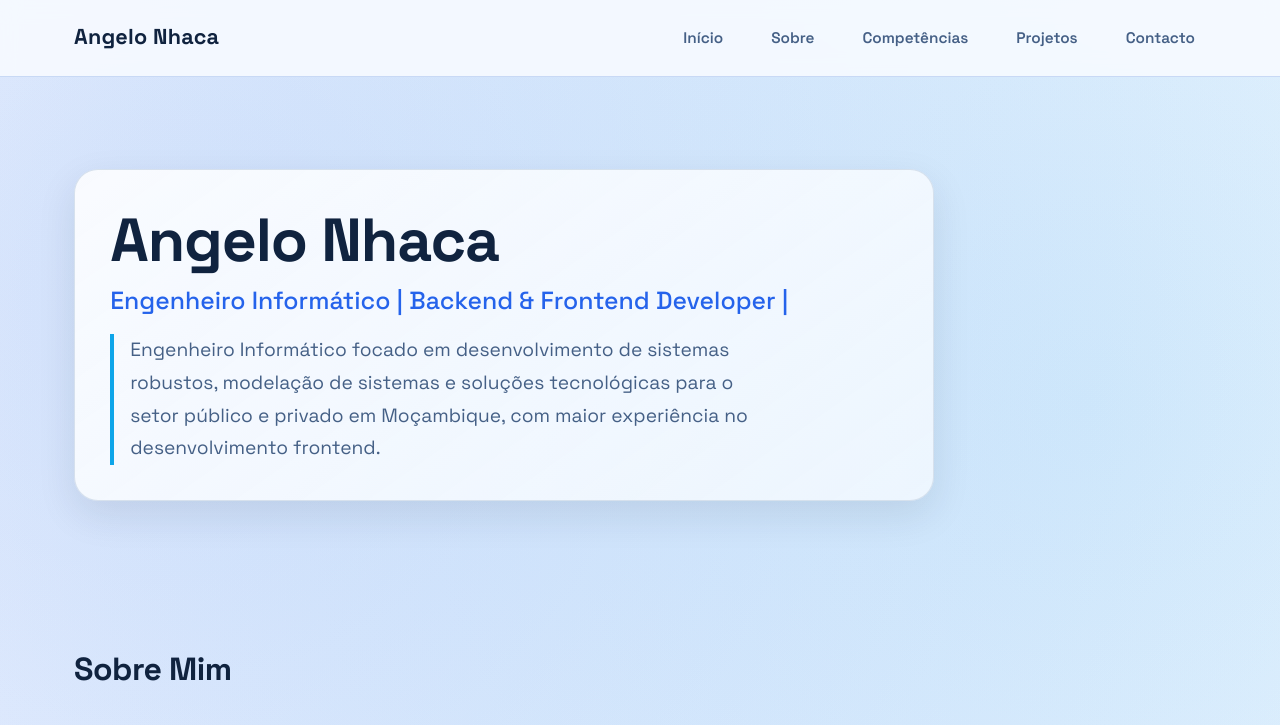
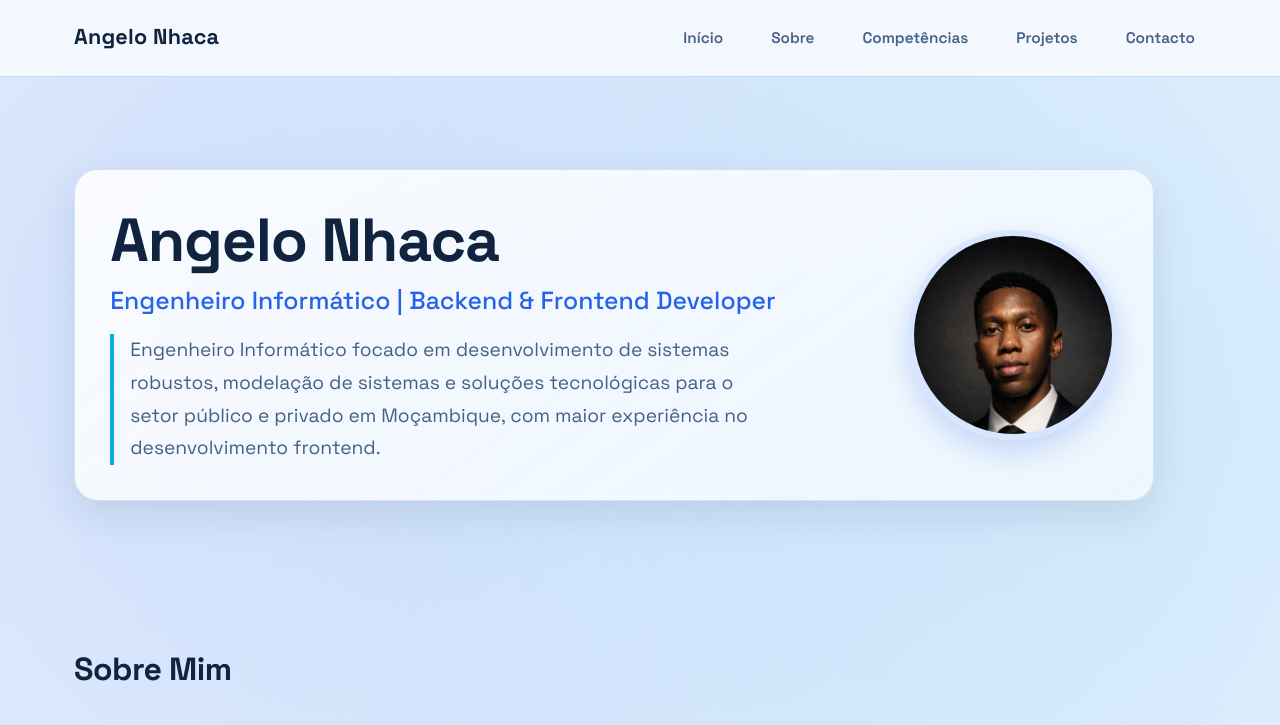
Before and after one commit to NelsonNKH320/NelsonNhaca.github.io, a plain HTML site: page docs/index.html in a window 1280 px wide. Shown: the top 725 px of the page. Drawn offline with Linux system fonts and the light colour scheme.

Commit message:
Melhora foto

```diff
--- a/docs/index.html
+++ b/docs/index.html
@@ -31,15 +31,24 @@
         <section id="home" class="hero">
             <div class="container">
                 <div class="hero-content">
+                    <div class="hero-layout">
+                        <div class="hero-text">
                             <h1>
                                 Angelo Nhaca
-                        <span>Engenheiro Informático | Backend & Frontend Developer |</span>
+                                <span>Engenheiro Informático | Backend & Frontend Developer</span>
                             </h1>
                             <p class="hero-description">
                                 Engenheiro Informático focado em desenvolvimento de sistemas robustos,
                                 modelação de sistemas e soluções tecnológicas para o setor público e
                                 privado em Moçambique, com maior experiência no desenvolvimento frontend.
                             </p>
+                        </div>
+                        <div class="hero-avatar-wrap">
+                            <div class="hero-avatar">
+                                <img src="nelson.png" alt="Foto de perfil de Angelo Nhaca">
+                            </div>
+                        </div>
+                    </div>
                 </div>
             </div>
         </section>
--- a/docs/style.css
+++ b/docs/style.css
@@ -96,13 +96,24 @@ section {
 }
 
 .hero-content {
-    max-width: 860px;
+    max-width: 1080px;
     background: linear-gradient(145deg, rgba(255, 255, 255, 0.86), rgba(245, 250, 255, 0.78));
     border: 1px solid rgba(211, 222, 236, 0.9);
     border-radius: 24px;
     padding: 2.2rem;
     box-shadow: var(--shadow);
     animation: rise-in 0.75s ease both;
+}
+
+.hero-layout {
+    display: grid;
+    grid-template-columns: 1.4fr auto;
+    gap: 2rem;
+    align-items: center;
+}
+
+.hero-text {
+    min-width: 0;
 }
 
 .hero h1 {
@@ -127,6 +138,28 @@ section {
     font-size: clamp(1rem, 1.8vw, 1.2rem);
     border-left: 4px solid var(--accent);
     padding-left: 1rem;
+}
+
+.hero-avatar-wrap {
+    display: flex;
+    justify-content: center;
+}
+
+.hero-avatar {
+    width: 210px;
+    height: 210px;
+    border-radius: 50%;
+    border: 6px solid #d6e6ff;
+    background: linear-gradient(145deg, #dbeafe, #bfdbfe);
+    box-shadow: 0 12px 28px rgba(29, 78, 216, 0.2);
+    overflow: hidden;
+}
+
+.hero-avatar img {
+    width: 100%;
+    height: 100%;
+    object-fit: cover;
+    display: block;
 }
 
 .section-title {
@@ -407,6 +440,17 @@ footer {
         padding: 1.5rem;
     }
 
+    .hero-layout {
+        grid-template-columns: 1fr;
+        gap: 1.3rem;
+    }
+
+    .hero-avatar {
+        width: 170px;
+        height: 170px;
+        margin: 0 auto;
+    }
+
     .container {
         padding: 0 1rem;
     }
```
Also changed, not shown: docs/nelson.png (added). Lines whose indentation alone changed are shown as unchanged.
